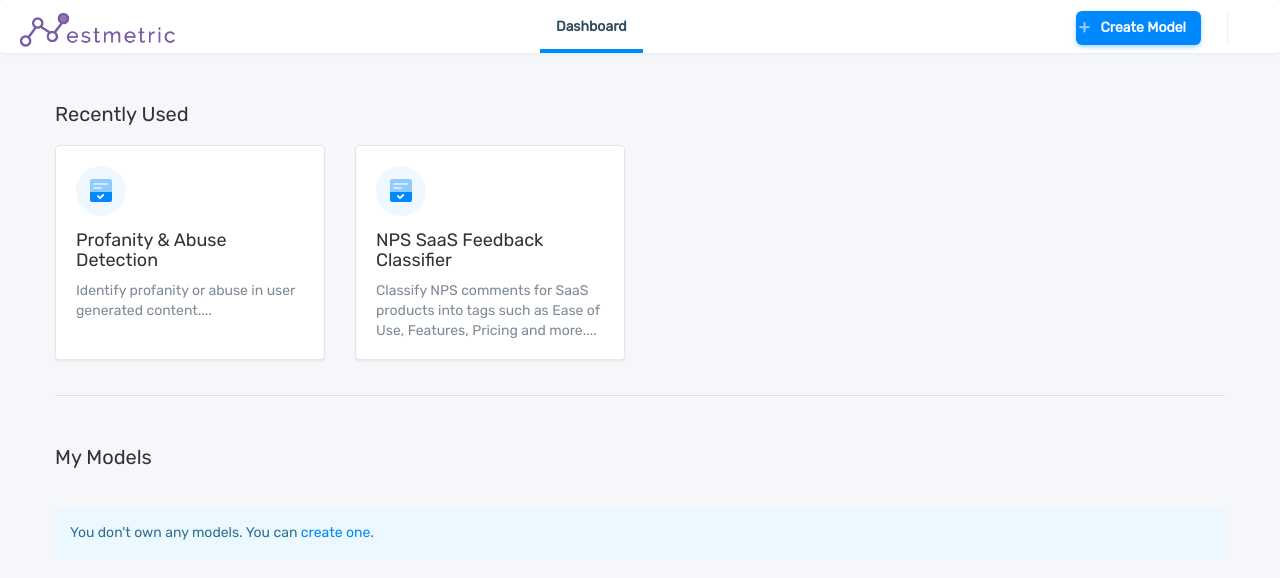
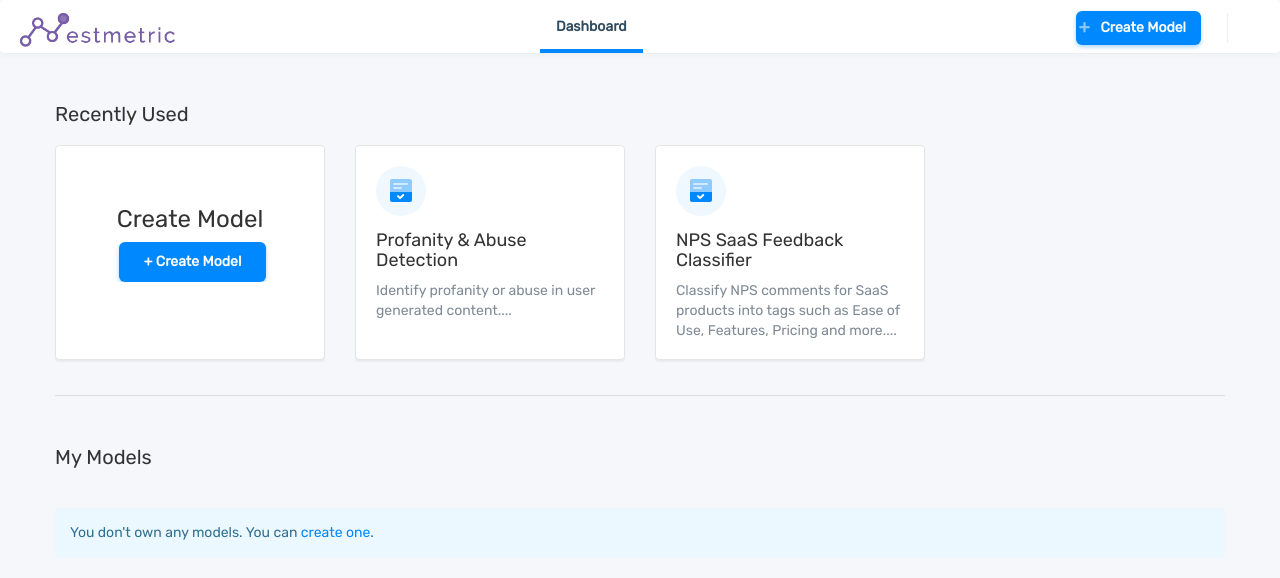
Before and after one commit to TechnoGeek33/Nestmetric, a React (Create React App) app: page /main/dashboard in a window 1280 px wide. Shown: the top 578 px of the page. Built offline with nearby package versions, Linux system fonts and the light colour scheme; some icons are missing.

Commit message:
create model added at the dashboard

```diff
--- a/src/Main/components/Dashboard.jsx
+++ b/src/Main/components/Dashboard.jsx
@@ -2,29 +2,22 @@ import React, { Component } from 'react';
 import { withRouter } from 'react-router-dom'
 
 class Explorer extends Component {
-    // state = {
-    //     toggle = false
-    // }
 
     handleDropdown() {
-        // if(this.state.toggle === false){
 
-            if ( document.getElementById('dlDropDown').className === "dropdown") {
+        if (document.getElementById('dlDropDown').className === "dropdown") {
             document.getElementById('dlDropDown').className = "dropdown open"
         }
 
         else {
             document.getElementById('dlDropDown').className = "dropdown"
         }
-        // }
     }
 
     render() {
 
-
         return (
             <div>
-
                 <div id="header-wrapper">
                     <nav className="navbar navbar-default">
                         <div className="container-fluid">
@@ -36,15 +29,13 @@ class Explorer extends Component {
                                     <li className="create-model">
                                         <button type="button" className="btn btn-primary"
                                             onClick={() => {
-                                                    this.props.history.push({ pathname: "/main/module-create/wizard/choose-module-type" })
-                                                }}
-                                            >
+                                                this.props.history.push({ pathname: "/main/module-create/wizard/choose-module-type" }) }} >
                                             <span className="plus-white" id="hello" >+</span> Create Model
                                         </button>
                                     </li>
 
                                     <li className="dropdown" id="dlDropDown">
-                                            <a className="dropdown-toggle user-dropdown" onClick={() => { this.handleDropdown()}} >
+                                        <a className="dropdown-toggle user-dropdown" onClick={() => { this.handleDropdown() }} >
                                             <span className="typcn typcn-user-outline" aria-hidden="true"></span>
                                         </a>
                                         <ul className="dropdown-menu">
@@ -52,7 +43,7 @@ class Explorer extends Component {
                                             <hr />
 
                                             <li>
-                                                    <a href="/main/my-account/">
+                                                <a href="#">
                                                     <span className="typcn typcn-user" aria-hidden="true"></span> My Account </a>
                                             </li>
 
@@ -68,9 +59,7 @@ class Explorer extends Component {
                                     <li className="active">
                                         <a href="/main/dashboard/">Dashboard</a>
                                     </li>
-
                                 </ul>
-
                             </div>
                         </div>
                     </nav>
@@ -80,10 +69,34 @@ class Explorer extends Component {
                 <div className="container container-body">
                     <div className="container-wrapper">
                         <div className="main-content">
-
                             <h3 className="margin-bottom-20">Recently Used</h3>
                             <div data-bind="fastForEach: $data" className="row projects-grid">
 
+                            <div className="col-xs-12 col-sm-6 col-md-3 projects-gird-cell">
+                                    <div >
+                                        <div className="panel panel-default" >
+                                            <div style={{padding : "0" , margin : "60px auto"}} className="panel-body">
+
+                                                <div className="">
+                                                </div>
+                                                <span className="btn-group module-options" >
+                                                    <span className="glyphicon glyphicon-option-vertical" data-toggle="dropdown" aria-haspopup="true" aria-expanded="false" id="options-WmPw5xm8O6h2PN" style={{ display: "none" }}></span>
+                                                    <ul className="dropdown-menu">
+                                                        <li><a >Delete</a></li>
+                                                    </ul>
+                                                </span>
+                                                <h3 style={{fontSize : "24px", textAlign:"center"}}>Create Model</h3>
+                                              <p className="description create-model" style={{textAlign:"center"}}>
+                                              <button type="button" className="btn btn-primary"
+                                            onClick={() => {
+                                                this.props.history.push({ pathname: "/main/module-create/wizard/choose-module-type" }) }} >
+                                            <span className="plus-white" id="hello" >+</span> Create Model
+                                        </button> </p>
+
+                                            </div>
+                                        </div>
+                                    </div>
+                                </div>
 
                                 <div className="col-xs-12 col-sm-6 col-md-3 projects-gird-cell">
                                     <div id="module-cl_KFXhoTdt">
```
Lines whose indentation alone changed are shown as unchanged.
